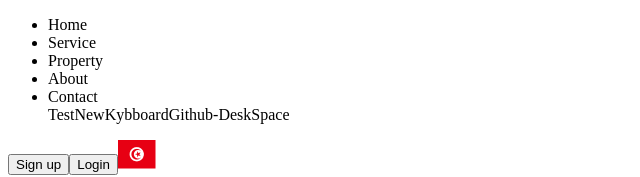
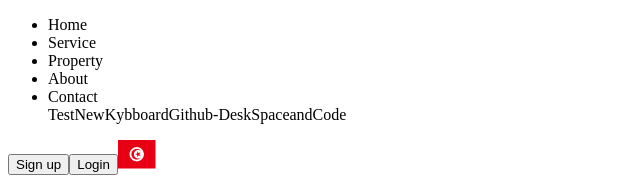
Before and after one commit to mohammaddmustafaa/Dar_Alnor-Lel_Akarat, a React (Vite) app: page / in a window 1280 px wide. Shown: the top 177 px of the page, without its empty margins (0-640 px from the left). Built offline with nearby package versions, Linux system fonts and the light colour scheme.

Commit message:
Code Test Ipad

```diff
--- a/src/pages/home/home.tsx
+++ b/src/pages/home/home.tsx
@@ -1,5 +1,5 @@
 const heroList = ["Home", "Service", "Property", "About", "Contact"];
-const keyboardIpad = ['Test', 'NewKybboard', 'Github-DeskSpace'];
+const keyboardIpad = ['Test', 'NewKybboard', 'Github-DeskSpace', 'and', 'Code'];
 const listElement = () =>
   heroList.map((element) => (
     <li className="hero-list-element" key={element}>
```
